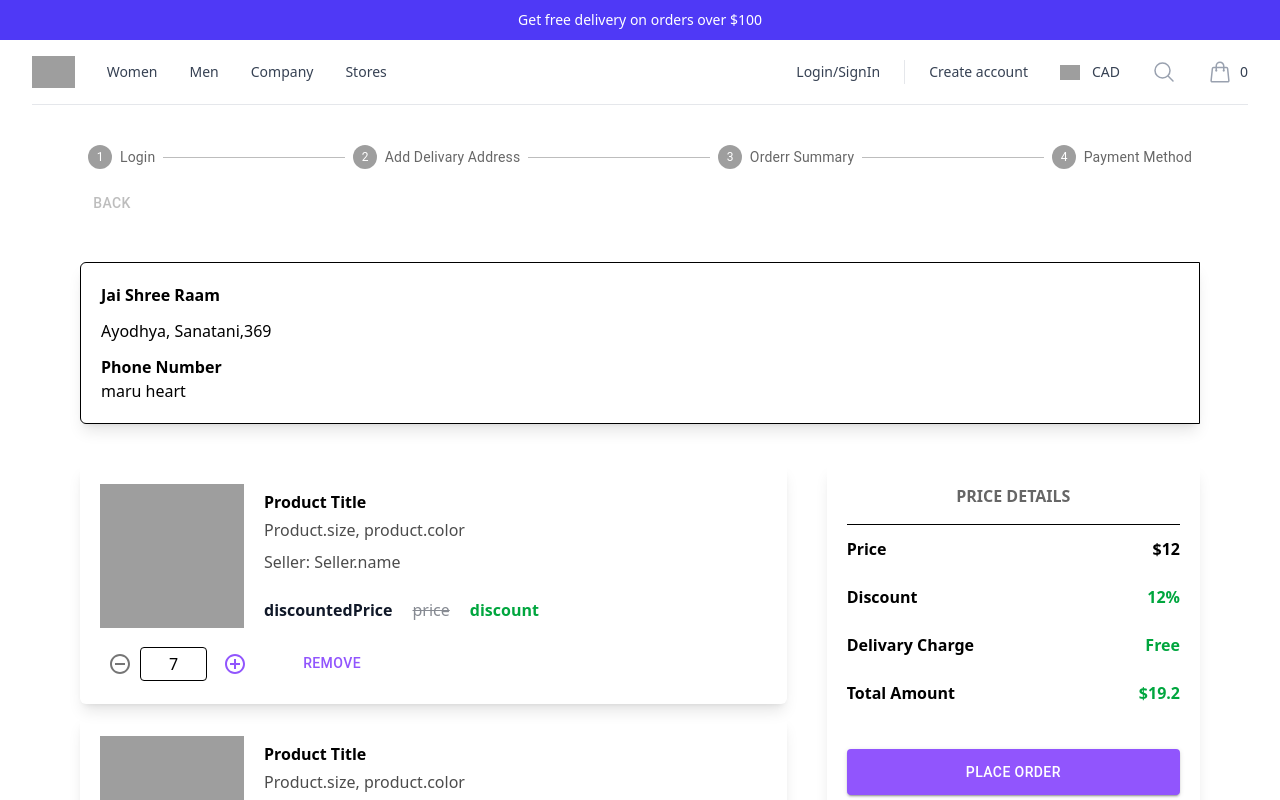
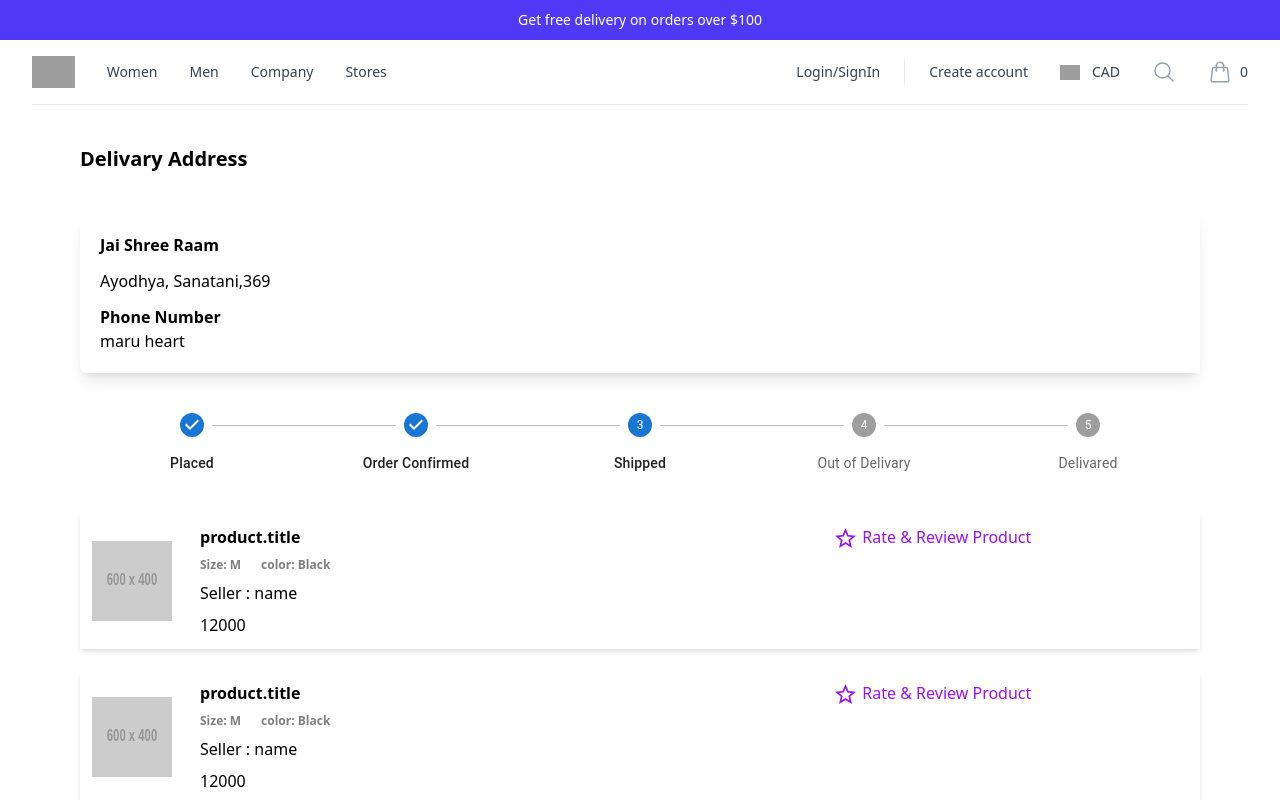
Before and after one commit to hiren117/e-com-frontend-v1, a React (Vite) app: page / in a window 1280 px wide. Shown: the top 800 px of the page. Built offline with nearby package versions, Linux system fonts and the light colour scheme; grey boxes are pictures that could not be loaded.

Commit message:
feat: full functionallity of Order completed

```diff
--- a/src/App.tsx
+++ b/src/App.tsx
@@ -7,6 +7,8 @@ import ProductDetails from './customers/components/ProductDetails/ProductDetails
 import Cart from './customers/components/Cart/Cart';
 import { Check } from '@mui/icons-material';
 import Checkout from './customers/components/Checkout/Checkout';
+import Order from './customers/components/Order/Order';
+import OrderDetails from './customers/components/Order/OrderDetails';
 
 function App() {
 
@@ -21,7 +23,9 @@ function App() {
         {/* <Product /> */}
         {/* <HomePage /> */}
         {/* <Footer /> */}
-        <Checkout />
+        {/* <Checkout /> */}
+        {/* <Order  /> */}
+        <OrderDetails/>
       </div>
       <div>
         <Footer />
--- a/src/customers/components/AddressCard/AddressCard.tsx
+++ b/src/customers/components/AddressCard/AddressCard.tsx
@@ -4,7 +4,7 @@ type Props = {
 };
 const AddressCard:React.FC<Props> = () => {
   return (
-    <div>
+    <div className='p-5 shadow-lg rounded-s-md border-gray-600'>
         <div className='text-left space-y-3'>
             <p className='font-semibold'> Jai Shree Raam</p>
             <p> Ayodhya, Sanatani,369</p>
--- a/src/customers/components/Checkout/OrderSummary.tsx
+++ b/src/customers/components/Checkout/OrderSummary.tsx
@@ -9,7 +9,7 @@ type Props = {
 const OrderSummary:React.FC<Props> = () => {
   return (
     <div>
-        <div className='p-5 shadow-lg rounded-s-md border'>
+        <div className=''>
             <AddressCard />
 
 
--- /dev/null
+++ b/src/customers/components/Order/Order.tsx
@@ -0,0 +1,54 @@
+import Grid from '@mui/material/Grid';
+import React from 'react';
+import OrderCard from './OrderCard';
+type Props = {
+
+};
+
+const orderStatus = [
+    { lable: "On The Way", value: "on_the_way" },
+    { lable: "Delivered", value: "delivered" },
+    { lable: "Cancelled", value: "cancelled" },
+    { lable: "Returned", value: "returned" },
+
+]
+
+const Order: React.FC<Props> = () => {
+    return (
+        <div className='px:5 lg:px-50 mt-10'>
+            <Grid container sx={{ justifyContent: "space-between" }}>
+                <Grid item xs={2.5} >
+                    <div className='text-left h-auto shadow-lg bg-white p-5 sticky top-5'>
+                        <h1 className='font-bold text-lg '>Filter</h1>
+                        <div className='space-y-4 mt-10 '>
+                            <h1 className='font-semibold'>ORDER STATUS</h1>
+                            {orderStatus.map((option) =>
+                                <div className='flex items-center'>
+                                    <input className='h-4 w-4 border-gray-500 text-indigo-600 focus:ring-indigo-500' defaultValue={option.value} type="checkbox" />
+                                    <label className='ml-3 text-sm text-gray-600' htmlFor={option.value}>
+                                        {option.lable}
+                                    </label>
+                                </div>
+                            )}
+
+
+                        </div>
+
+                    </div>
+
+                </Grid>
+
+                <Grid item xs={9}>
+                    <div className='space-y-5'>
+
+                    {[1,1,1,1,1,1,1,1,1].map((item)=><OrderCard />)}
+
+                    </div>
+                </Grid>
+
+            </Grid>
+        </div>
+    );
+};
+
+export default Order;
--- /dev/null
+++ b/src/customers/components/Order/OrderCard.tsx
@@ -0,0 +1,57 @@
+
+import Grid from '@mui/material/Grid';
+import React from 'react';
+import AdjustIcon from '@mui/icons-material/Adjust';
+type Props = {
+
+};
+const OrderCard: React.FC<Props> = () => {
+    return (
+        <div className='p-3 border-gray-950 shadow-md hover:shadow-xl hover:shadow-gray-600 '>
+            <Grid className='text-left' container spacing={2} sx={{ justifyContent: "space-between" }}>
+                <Grid item xs={6}>
+                    <div className='text-left flex cursor-pointer'>
+                        <img className='h-[5rem] w-[5rem] object-cover object-top' src="https://placehold.co/600x400?text=Mens+Kurta+7" alt="" />
+                        <div className='ml-5 space-y-2'>
+                            <p className=''> product.title</p>
+                            <p className='opacity-50 text-xs font-semibold'> Size: M</p>
+                            <p className='opacity-50 text-xs font-semibold'> color: Black</p>
+
+                        </div>
+                    </div>
+
+                </Grid>
+                <Grid item xs={2}>
+                    <p> 12000</p>
+
+                </Grid>
+                <Grid item xs={4}>
+                    {true &&
+                        <div>
+                            <p>
+                                <AdjustIcon sx={{ width: "15px", height: "15px" }} className='text-green-600 mr-1 text-sm' />
+                                <span className='mt-10'>
+                                    Delivered on 13th Feb 2025
+                                </span>
+
+                            </p>
+                            <p className='text-xs'>
+                                Your item has been delivered
+                            </p>
+                        </div>
+                    }
+
+                    {false && <p>
+                        <span>
+                            Expected Delivery on 15th Feb 2025
+                        </span>
+                    </p>
+                    }
+                </Grid>
+
+            </Grid>
+        </div>
+    );
+};
+
+export default OrderCard;
--- /dev/null
+++ b/src/customers/components/Order/OrderDetails.tsx
@@ -0,0 +1,58 @@
+import React from 'react';
+import AddressCard from '../AddressCard/AddressCard';
+import OrderTraker from './OrderTraker';
+import Grid from '@mui/material/Grid';
+import StarBorderIcon from '@mui/icons-material/StarBorder';
+type Props = {
+
+};
+const OrderDetails:React.FC<Props> = () => {
+  return (
+    <div className='px:5 lg:px-20'>
+        <div className='text-left'>
+            <h1 className='font-semibold text-xl py-10'>Delivary Address</h1>
+            <AddressCard/>
+        </div>
+        <div className='py-10'>
+            <OrderTraker activeStep={3}/>
+        </div>
+        {[1,1,1,1,1].map((item)=>
+        <div className='p-3 border-gray-950 shadow-md hover:shadow-xl hover:shadow-gray-600 mb-5'>
+            <Grid className='text-left' container spacing={2} sx={{ justifyContent: "space-between" }}>
+                <Grid item xs={6}>
+                    <div className='text-left items-center flex cursor-pointer space-x-2'>
+                        <img className='h-[5rem] w-[5rem] ' src="https://placehold.co/600x400?text=Mens+Kurta+7" alt="" />
+                        <div className='ml-5 space-y-2'>
+                            <p className='font-semibold'> product.title</p>
+                            <p className='opacity-50 text-xs font-semibold space-x-5'>
+                                <span>Size: M</span><span>color: Black</span>
+                            </p>
+                            <p>Seller : name </p>
+                            <p>12000</p>
+
+                        </div>
+                    </div>
+
+                </Grid>
+                <Grid item xs={4}>
+                        <div className='text-purple-600 items-center'>
+                            <p>
+                                <StarBorderIcon className='mr-1' sx={{ width: "25px", height: "25px" }} />
+                                <span className='mt-10'>
+                                    Rate & Review Product
+                                </span>
+
+                            </p>
+                        </div>
+                </Grid>
+
+            </Grid>
+        </div>)}
+
+
+
+    </div>
+  );
+};
+
+export default OrderDetails;
--- /dev/null
+++ b/src/customers/components/Order/OrderTraker.tsx
@@ -0,0 +1,23 @@
+import { Step, StepLabel, Stepper } from '@mui/material';
+import React from 'react';
+type Props = {
+    activeStep: number //which type should i use and why ?
+};
+const steps = ["Placed", "Order Confirmed", "Shipped", "Out of Delivary", "Delivared"]
+const OrderTraker: React.FC<Props> = ({ activeStep }) => {
+    return (
+        <div className='w-full '>
+            <Stepper activeStep={activeStep-1} alternativeLabel>
+                {steps.map((label, index) => <Step key={index}>
+                    <StepLabel sx={{ color: "#9155fd", fontSize: "44px" }}>
+                        {label}
+                    </StepLabel>
+                </Step>)}
+
+            </Stepper>
+
+        </div>
+    );
+};
+
+export default OrderTraker;
```
